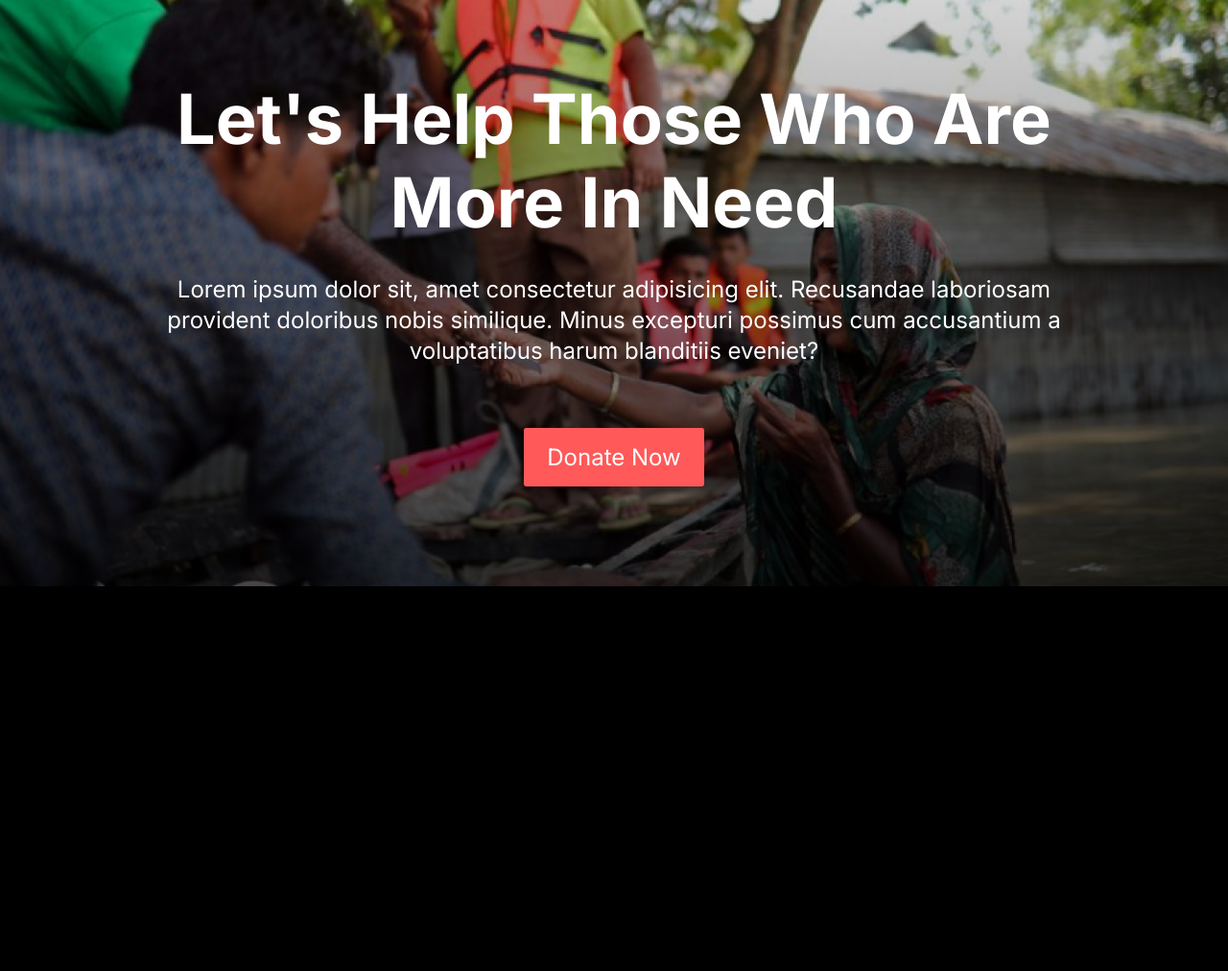
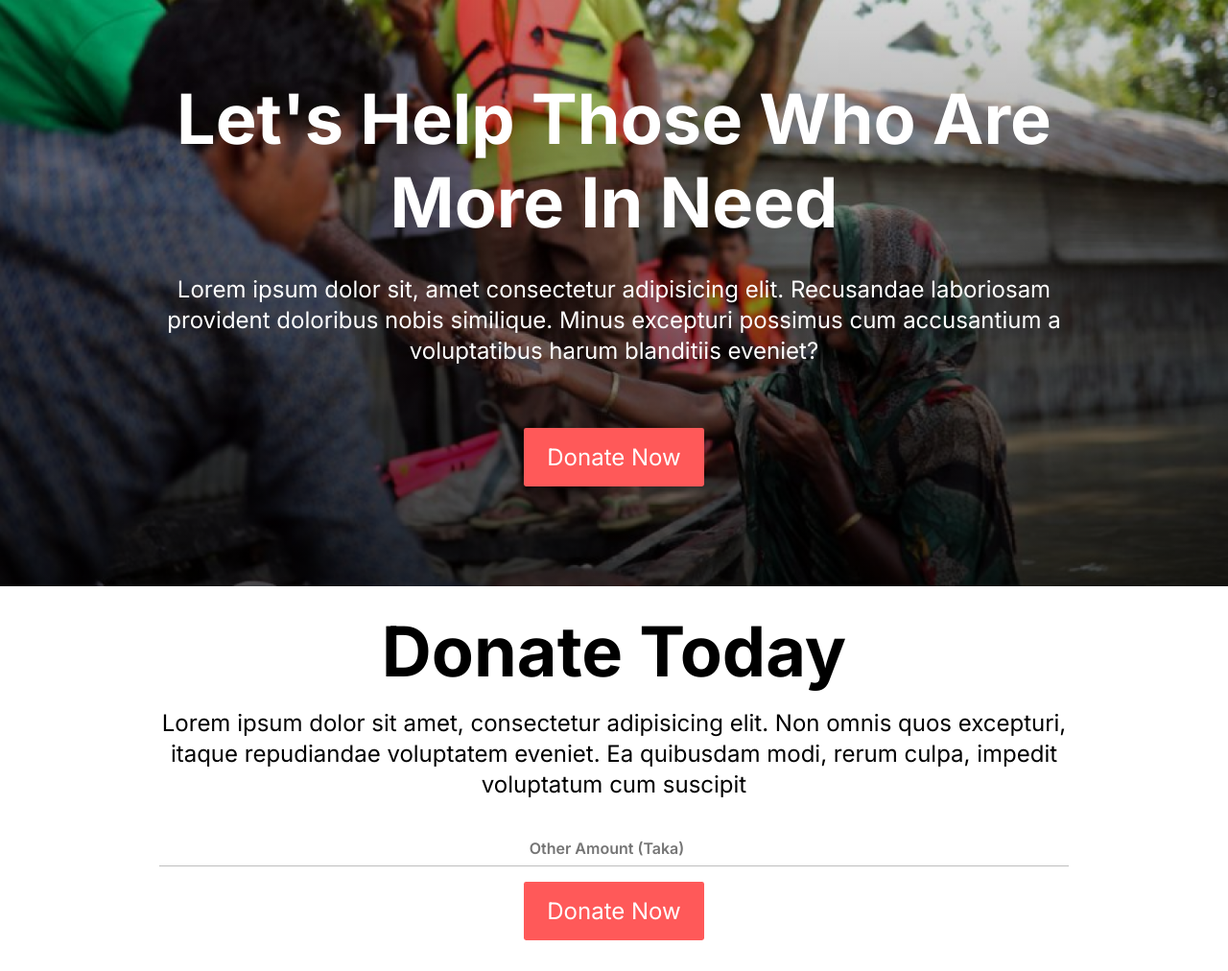
Before and after one commit to Ajmain-Fayek/donate_today, a plain HTML site: page index.html in a window 1280 px wide. Shown: the whole page at 96% size. Before the commit the page ends 800 px from the top, so only its background shows below. Drawn offline with Linux system fonts and the light colour scheme.

Commit message:
styles added

```diff
--- a/index.html
+++ b/index.html
@@ -1,5 +1,6 @@
 <!DOCTYPE html>
 <html lang="en">
+
 <head>
     <meta charset="UTF-8">
     <meta name="viewport" content="width=device-width, initial-scale=1.0">
@@ -9,11 +10,24 @@
     <link rel="stylesheet" href="styles/extra large device.css">
     <title>Donate</title>
 </head>
+
 <body>
     <div class="cover">
         <h1>Let's Help Those Who Are More In Need</h1>
-        <p>Lorem ipsum dolor sit, amet consectetur adipisicing elit. Recusandae laboriosam provident doloribus nobis similique. Minus excepturi possimus cum accusantium a voluptatibus harum blanditiis eveniet?</p>
+        <p>Lorem ipsum dolor sit, amet consectetur adipisicing elit. Recusandae laboriosam provident doloribus nobis
+            similique. Minus excepturi possimus cum accusantium a voluptatibus harum blanditiis eveniet?</p>
         <button class="btn" type="button">Donate Now</button>
     </div>
+    <div class="donate-today">
+        <h1>Donate Today</h1>
+        <p>Lorem ipsum dolor sit amet, consectetur adipisicing elit. Non omnis quos excepturi, itaque repudiandae
+            voluptatem eveniet. Ea quibusdam modi, rerum culpa, impedit voluptatum cum suscipit</p>
+        <div>
+
+        </div>
+        <input type="number" name="money" id="taka" class="display_block" placeholder="Other Amount (Taka)">
+        <button type="button" class="btn display_block">Donate Now</button>
+    </div>
 </body>
+
 </html>
--- a/styles/extra large device.css
+++ b/styles/extra large device.css
@@ -1,4 +1,9 @@
 @media screen and (min-width: 1024px) {
+    .cover,
+    .donate-today {
+        max-width: 1440px;
+        margin: auto auto;
+    }
     h1 {
         font-size: 4.5rem;
     }
@@ -15,9 +20,6 @@
     }
     .cover {
         padding: 5rem 1rem 4.5rem 1rem;
-        max-width: 1440px;
-        margin: auto auto;
-
     }
     .cover h1, p, .btn {
         margin-bottom: 2rem;
--- a/styles/large device.css
+++ b/styles/large device.css
@@ -9,17 +9,21 @@
   }
 
   .btn {
-        border-radius: .15rem;
-        padding: .5rem 1rem;
+    border-radius: 0.15rem;
+    padding: 0.5rem 1rem;
     font-size: 1rem;
   }
+
   .cover {
     padding: 5rem 1rem 4.5rem 1rem;
+  }
 
-    }
-    .cover h1, p, .btn {
+  .cover h1,
+  p,
+  .btn {
     margin-bottom: 2rem;
   }
+
   .btn {
     margin-top: 2rem;
   }
--- a/styles/medium device.css
+++ b/styles/medium device.css
@@ -9,17 +9,21 @@
   }
 
   .btn {
-        border-radius: .15rem;
-        padding: .5rem 1rem;
+    border-radius: 0.15rem;
+    padding: 0.5rem 1rem;
     font-size: 1rem;
   }
+
   .cover {
     padding: 5rem 1rem 4.5rem 1rem;
+  }
 
-    }
-    .cover h1, p, .btn {
+  .cover h1,
+  p,
+  .btn {
     margin-bottom: 2rem;
   }
+
   .btn {
     margin-top: 2rem;
   }
--- a/styles/styles.css
+++ b/styles/styles.css
@@ -1,4 +1,4 @@
-@import url('https://fonts.googleapis.com/css2?family=Inter:wght@100..900&display=swap');
+@import url("https://fonts.googleapis.com/css2?family=Inter:wght@100..900&display=swap");
 
 * {
     padding: 0;
@@ -12,39 +12,78 @@ h1 {
 }
 
 p {
-    font-size: .7rem;
+    font-size: 0.7rem;
     line-height: 1.1rem;
+}
+
+.display_block {
+    display: block;
 }
 
 .btn {
     background: #ff5959;
     border: none;
-    border-radius: .1rem;
-    padding: .3rem .5rem;
+    border-radius: 0.1rem;
+    padding: 0.3rem 0.5rem;
     color: #fff;
-    font-size: .85rem;
+    font-size: 0.85rem;
 }
 
 body {
     background: #000;
 }
 
+/* cover */
 .cover {
     background: linear-gradient(0deg, #000000b0, #0000002a),
         url("../images/Rectangle237.png");
     color: #fff;
     text-align: center;
-    padding: 1.5rem .5rem 1rem .5rem;
-
     background-repeat: no-repeat;
     background-size: cover;
     background-position: 70%;
+}
 
+.cover,
+.donate-today {
+    padding: 1.5rem 0.5rem 1rem 0.5rem;
 }
-.cover h1, p {
+
+.cover h1,
+p,
+.donate-today h1,
+p,
+#taka {
+    text-align: center;
     width: 75%;
     margin: auto auto;
 }
-.cover h1, p, .btn {
+
+.cover h1,
+p,
+.btn,
+.donate-today h1,
+p {
     margin-bottom: 1rem;
 }
+
+/* cover */
+/* donate today */
+.donate-today {
+    background: #fff;
+}
+
+.donate-today>.btn {
+    margin: 1rem auto;
+}
+
+.donate-today>#taka {
+    border: none;
+    border-bottom: 1px solid #00000041;
+    padding: 0.5rem;
+    outline: none;
+    font-size: 1rem;
+    font-weight: 600;
+}
+
+/* donate today */
```
Lines whose indentation alone changed are shown as unchanged.
